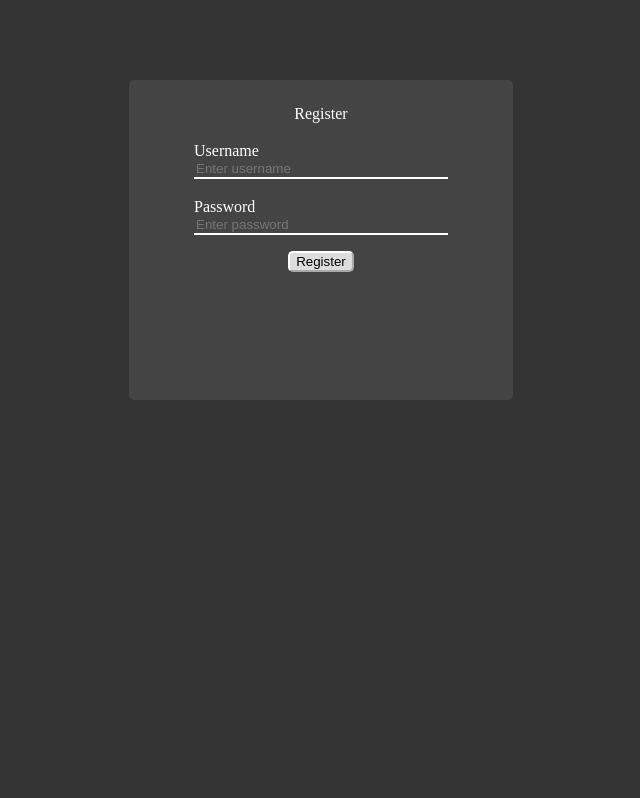
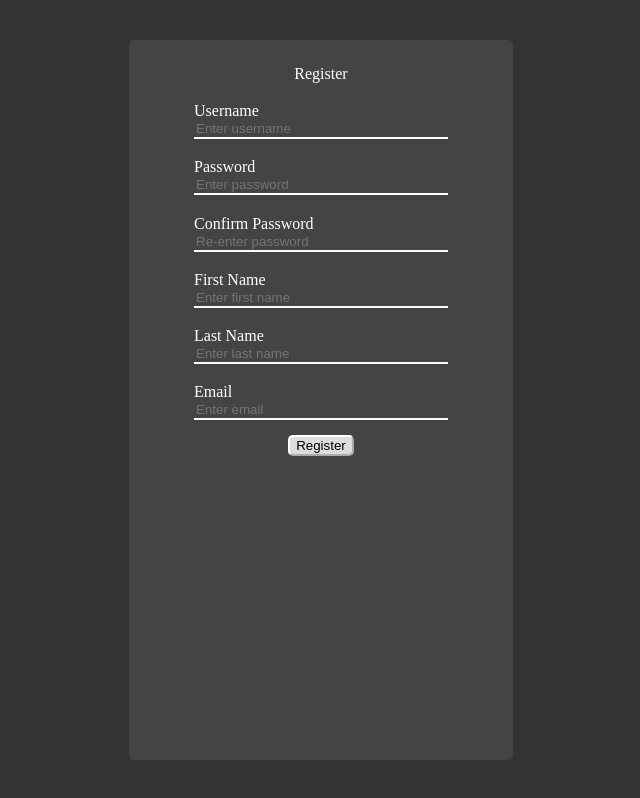
Before and after one commit to ItayAmit/web-navigation, a React (Create React App) app in the folder frontend/: page /register in a window 1280 px wide. Shown: the whole page, without its empty margins (319-959 px from the left). Built offline with nearby package versions, Linux system fonts and the light colour scheme.

Commit message:
Error handeling implemented into register page

```diff
--- a/frontend/src/components/pages/registerPage/RegisterPage.jsx
+++ b/frontend/src/components/pages/registerPage/RegisterPage.jsx
@@ -7,10 +7,78 @@ import './registerPage.css';
 
 export function RegisterPage() {
     const [username, setUsername] = useState('');
+    const [usernameError, setUsernameError] = useState('');
     const [password, setPassword] = useState('');
+    const [passwordError, setPasswordError] = useState('');
+    const [repassword, setRepassword] = useState('');
+    const [repasswordError, setRepasswordError] = useState('');
+    const [firstname, setFirstname] = useState('');
+    const [firstnameError, setFirstnameError] = useState('');
+    const [lastname, setLastname] = useState('');
+    const [lastnameError, setLastnameError] = useState('');
+    const [email, setEmail] = useState('');
+    const [emailError, setEmailError] = useState('');
+
+    const validateEmail = email => {
+        let es = /\S+@\S+\.\S+/;
+        return es.test(email);
+    };
 
     const onRegisterClicked = () => {
-        userApiCommunicator.register(username, password);
+        let flag = true;
+
+        if (!username) {
+            setUsernameError('Username cannot be left empty');
+            flag = false;
+        } else {
+            setUsernameError('');
+        }
+
+        if (password.length < 8) {
+            setPasswordError('Password must contain at least 8 characters');
+            setRepasswordError('');
+            flag = false;
+        } else if (repassword !== password) {
+            setRepasswordError('Confirm password must be the same as password');
+            setPasswordError('');
+            flag = false;
+        } else {
+            setPasswordError('');
+            setRepasswordError('');
+        }
+
+        if (!firstname) {
+            setFirstnameError('First name cannot be left empty');
+            flag = false;
+        } else {
+            setFirstnameError('');
+        }
+
+        if (!lastname) {
+            setLastnameError('Last name cannot be left empty');
+            flag = false;
+        } else {
+            setLastnameError('');
+        }
+
+        if (!email) {
+            setEmailError('Email cannot be left empty');
+            flag = false;
+        } else if (!validateEmail(email)) {
+            setEmailError('Email is not in the correct format');
+            flag = false;
+        } else {
+            setEmailError('');
+        }
+
+        if (flag)
+            userApiCommunicator.register(
+                username,
+                password,
+                firstname,
+                lastname,
+                email
+            );
     };
 
     return (
@@ -24,13 +92,44 @@ export function RegisterPage() {
                     placeholder="Enter username"
                     value={username}
                     onChange={setUsername}
+                    error={usernameError}
                 />
                 <PageInput
                     type="password"
+                    title="Password"
                     placeholder="Enter password"
-                    title="Password"
                     value={password}
                     onChange={setPassword}
+                    error={passwordError}
+                />
+                <PageInput
+                    type="password"
+                    title="Confirm Password"
+                    placeholder="Re-enter password"
+                    value={repassword}
+                    onChange={setRepassword}
+                    error={repasswordError}
+                />
+                <PageInput
+                    title="First Name"
+                    placeholder="Enter first name"
+                    value={firstname}
+                    onChange={setFirstname}
+                    error={firstnameError}
+                />
+                <PageInput
+                    title="Last Name"
+                    placeholder="Enter last name"
+                    value={lastname}
+                    onChange={setLastname}
+                    error={lastnameError}
+                />
+                <PageInput
+                    title="Email"
+                    placeholder="Enter email"
+                    value={email}
+                    onChange={setEmail}
+                    error={emailError}
                 />
             </div>
             <div className="register-page-submit">
--- a/frontend/src/components/pages/registerPage/registerPage.css
+++ b/frontend/src/components/pages/registerPage/registerPage.css
@@ -3,9 +3,9 @@
     color: #fff;
     text-align: center;
     width: 30%;
-    height: 40%;
+    height: 90%;
     position: absolute;
-    top: 30%;
+    top: 50%;
     left: 50%;
     transform: translate(-50%, -50%);
     border-radius: 5px;
```
